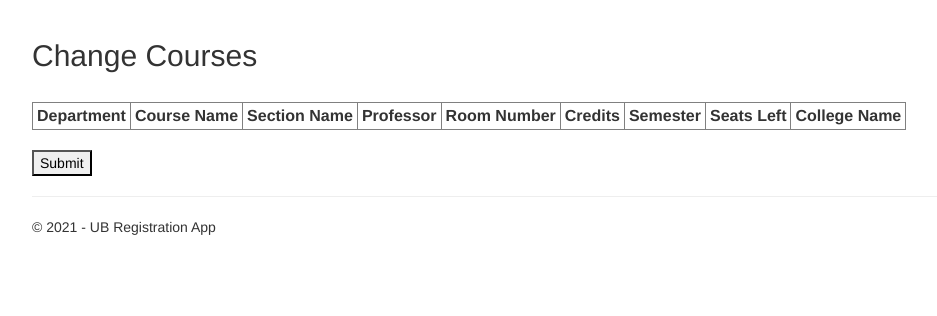
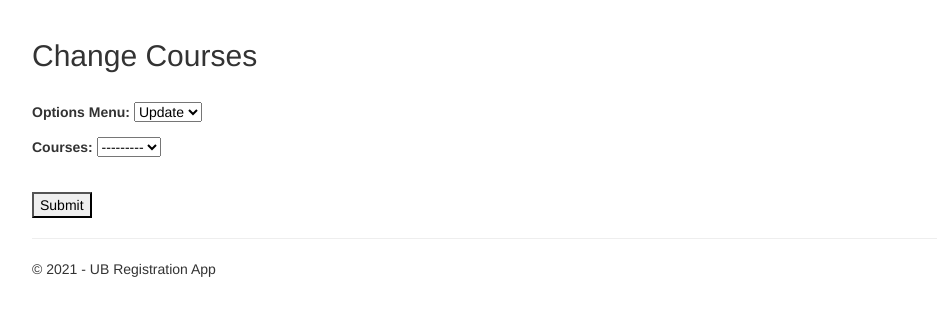
Before and after one commit to jayners17/UBRegistrationApp, a Django app: page /changeCourses/ in a window 1280 px wide. Shown: the part 51-367 px from the top of the page, without its empty margins (38-975 px from the left). Run offline with Django 3.2, Linux system fonts and the light colour scheme; data that the repository does not hold is empty; some libraries are stand-ins or nearby versions.

Commit message:
Fixed some things regarding changecourses

```diff
--- a/UBRegistrationApp/app/forms.py
+++ b/UBRegistrationApp/app/forms.py
@@ -5,6 +5,7 @@ Definition of forms.
 from django import forms
 from django.contrib.auth.forms import AuthenticationForm
 from django.utils.translation import ugettext_lazy as _
+from .models import *
 
 ADVISOR_MENU = [('View Students', 'View Students'), ('View Courses', 'View Courses'),
                 ('View Messages', 'View Messages'), ('Send Message', 'Send Message'),
@@ -48,5 +49,6 @@ class StudentMenuForm(forms.Form):
 class AdminMenuForm(forms.Form):
     choice = forms.ChoiceField(label='Options Menu', choices=ADMIN_MENU, required=True)
 
-class ChangeTable(forms.Form):
+class ChangeCoursesForm(forms.Form):
     choice = forms.ChoiceField(label='Options Menu', choices=CHANGE_MENU, required=True)
+    courses = forms.ModelChoiceField(label='Courses', required=True, queryset=Course.objects.all())
--- a/UBRegistrationApp/app/models.py
+++ b/UBRegistrationApp/app/models.py
@@ -1,4 +1,5 @@
 from django.db import models
+from django.forms import ModelForm
 
 
 class Admin(models.Model):
--- a/UBRegistrationApp/app/templates/app/changeCourses.html
+++ b/UBRegistrationApp/app/templates/app/changeCourses.html
@@ -4,33 +4,6 @@
 
 <h2>{{ title }}</h2>
 <br/>
-
-    <table border="1" cellpadding="4">
-    <tr>
-        <th style="text-align:left">Department</th>
-        <th style="text-align:left">Course Name</th>
-        <th style="text-align:left">Section Name</th>
-        <th style="text-align:left">Professor</th>
-        <th style="text-align:left">Room Number</th>
-        <th style="text-align:left">Credits</th>
-        <th style="text-align:left">Semester</th>
-        <th style="text-align:left">Seats Left</th>
-        <th style="text-align:left">College Name</th>
-    </tr>
-    {% for item in query_results %}
-    <tr>
-         <td style="text-align:left">{{ item.0 }}</td>
-         <td style="text-align:left">{{ item.1 }}</td>
-         <td style="text-align:left">{{ item.2 }}</td>
-        <td style="text-align:left">{{ item.3 }}</td>
-        <td style="text-align:left">{{ item.4 }}</td>
-        <td style="text-align:left">{{ item.5 }}</td>
-        <td style="text-align:left">{{ item.6 }}</td>
-        <td style="text-align:left">{{ item.7 }}</td>
-        <td style="text-align:left">{{ item.8 }}</td>
-    </tr>
-    {% endfor %}
-    </table>
 
 <div>
     <form method="post">
--- a/UBRegistrationApp/app/views.py
+++ b/UBRegistrationApp/app/views.py
@@ -156,7 +156,7 @@ def admin1(request, id):
             elif (option == 'View Courses'): #Done
                 return redirect('/viewCourses/')
             elif (option == 'Change Courses'):
-                print("") #need to add
+                return redirect('/changeCourses/')
             elif (option == 'View Messages'):
                 print("") #need to add
     else:
@@ -244,21 +244,21 @@ def changeCourses(request):
     """Renders the changeCourses page."""
     assert isinstance(request, HttpRequest)
 
-    try:
-        with connect(
-            host="127.0.0.1",
-            user='root',
-            password='1234',
-            database='UBRegistrationDB',
-        ) as connection:
-            with connection.cursor() as cursor:
-                cursor.execute('''Select Department.DName, Course.CName, SName, Professor, Room_Num, Num_Credits, Semester, Seats_Left, College.Name
-        From Course, Section, Department, College
-        Where Section.CName = Course.CName AND Course.DName = Department.DName AND College.Name = Department.Name
-        Order By Department.DName Asc, Course.CName Asc, SName Asc''')
-                query_results = cursor.fetchall()
-    except Error as e:
-        print(e)
+    if request.method == 'POST': # If the form has been submitted...
+        form = ChangeCoursesForm(request.POST) # A form bound to the POST data
+        if form.is_valid(): # All validation rules pass
+            # Process the data in form.cleaned_data
+            option = form.cleaned_data['choice']
+            course = form.cleaned_data['courses']
+
+            if (option == 'Update'):   #Done
+                print('')
+            elif (option == 'Delete'):
+                print("") #need to add
+            elif (option == 'Add'):
+                print("") #need to add
+    else:
+        form = ChangeCoursesForm() # An unbound form
 
     return render(
         request,
@@ -266,7 +266,7 @@ def changeCourses(request):
         {
             'title':'Change Courses',
             'year':datetime.now().year,
-            'query_results':query_results,
+            'form': form
         }
     )
 
```
